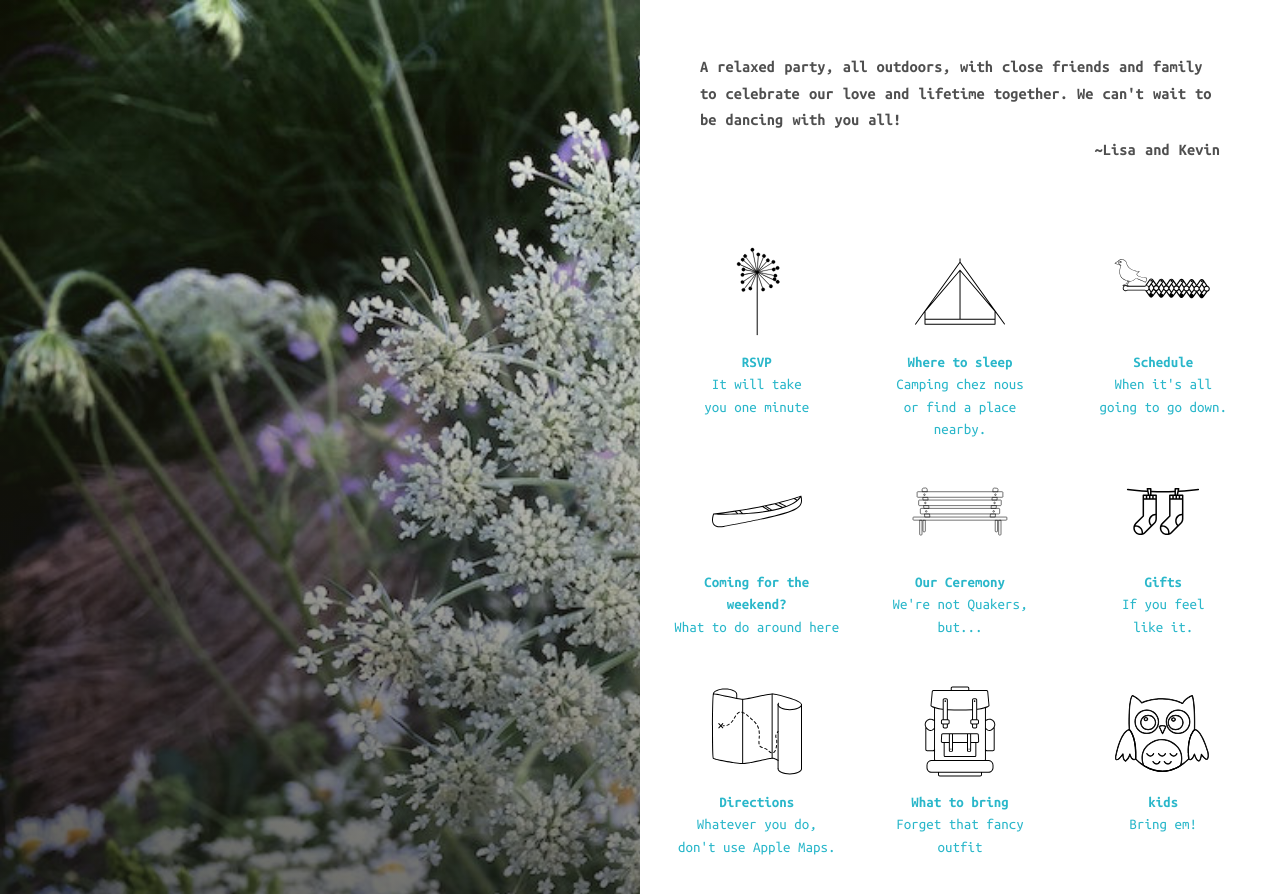
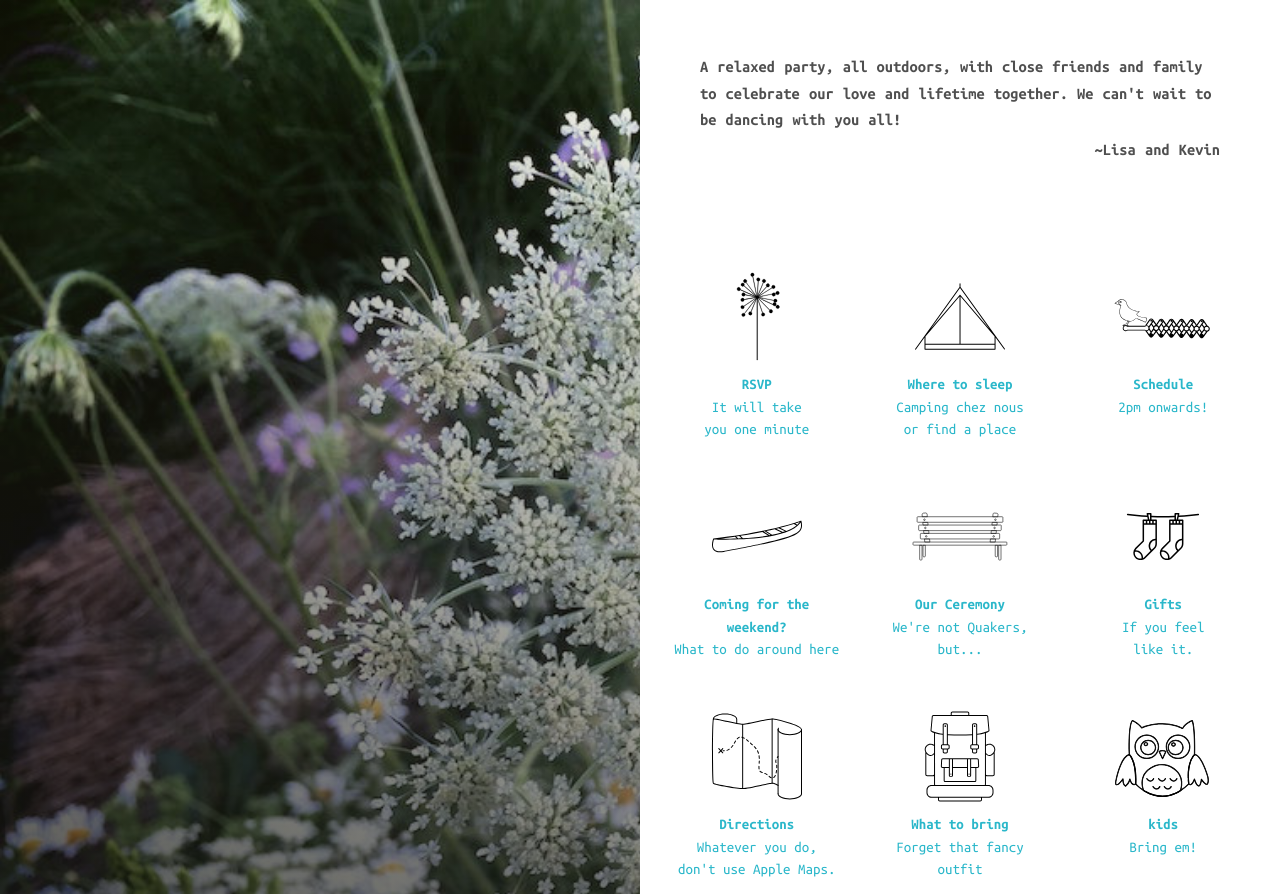
Before and after one commit to kevwalsh/carota, a Jekyll site: the page built from index.html, in a window 1280 px wide, cut to the strip 0-894 px from the top of the page. Built offline with Jekyll 4.4.1, drawn with Linux system fonts in a browser that asks for light colours.

Commit message:
post teaser theming

```diff
--- a/_posts/2016-01-05-schedule.md
+++ b/_posts/2016-01-05-schedule.md
@@ -2,7 +2,7 @@
 layout: page
 title: Schedule
 permalink: schedule
-excerpt: "When it's all <br /> going to go down. "
+excerpt: "2pm onwards!"
 image:
   png: cuckoo.png
   svg: cuckoo.svg
--- a/_sass/pages/_post.scss
+++ b/_sass/pages/_post.scss
@@ -14,24 +14,31 @@
   .post {
     box-sizing: border-box;
     border: 1px solid #fff;
-    -webkit-transition: all .5s ease;
-    -moz-transition: all .5s ease;
-    -o-transition: all .5s ease;
-    -ms-transition: all .5s ease;
-    transition: all .5s ease;
+    @include transition(all .5s ease);
     background: #fff;
-    border-radius: 7px;
+    border-radius: 9px;
     height: 220px;
     overflow: hidden;
     padding: 0 1em;
+    .post-icon {
+      height: 120px;
+      padding: 1em;
+      &:hover {
+        // height: 140px;
+      }
+    }
     img {
       text-align: center;
       max-width: 100px;
       color: #bbb;
       @include transition(all .5s ease);
       width: 100%;
-      height: 120px;
+      height: 140px;
       padding-top: 1em;
+      &.cuckoo {
+        position: relative;
+        top: 1em;
+      }
     }
     a {
       display: block;
@@ -70,7 +77,8 @@
             animation: cuckoo 1000ms linear infinite both;
           }
           &.grow {
-            max-width: 125px;
+            max-width: 140px;
+            width: 140px;
           }
         }
       }
@@ -119,6 +127,7 @@
 // Post title
 .post-title {
   font-weight: bold;
+  padding-top: 2em;
 }
 
 .post-excerpt {
```
